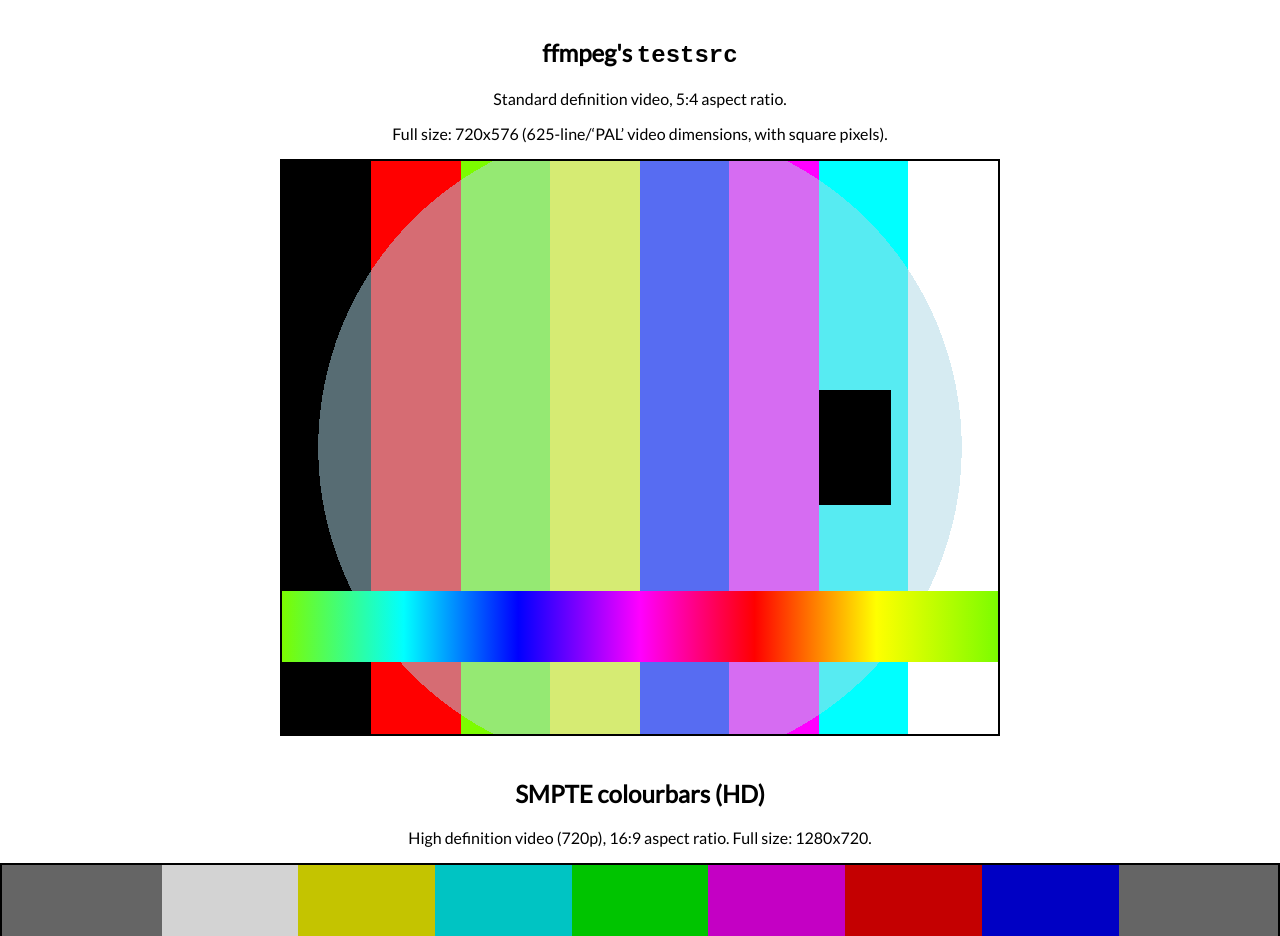
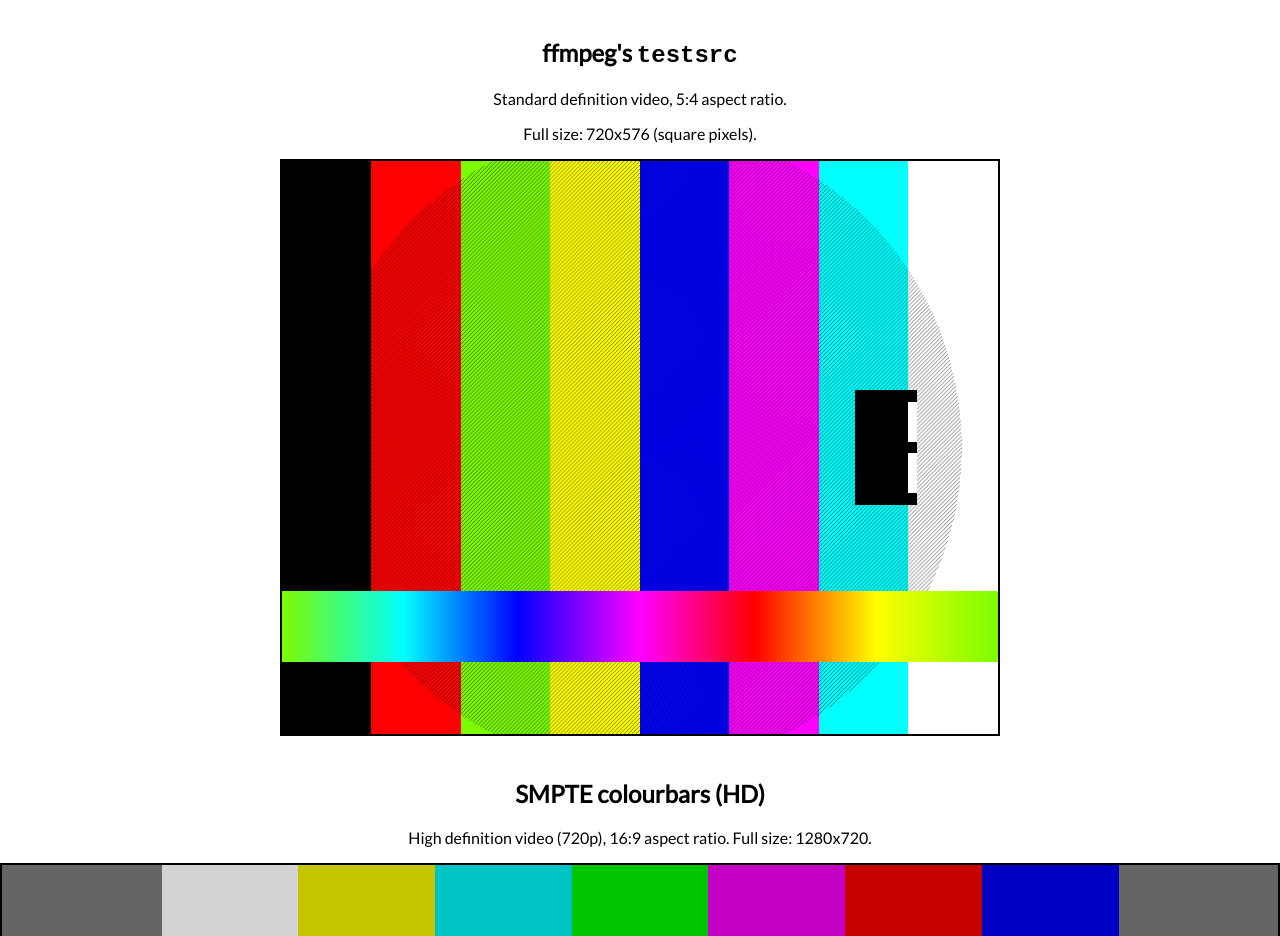
Before and after one commit to kfrn/smpte-colourbars, a website: page index.html in a window 1280 px wide. Shown: the part 1540-2476 px from the top of the page. Drawn offline with nearby package versions, Linux system fonts and the light colour scheme.

Commit message:
Countdown box; pattern added to circle

```diff
--- a/index.html
+++ b/index.html
@@ -47,7 +47,7 @@
     <div class="alt-sd">
       <h2>ffmpeg's <code>testsrc</code></h2>
       <p>Standard definition video, 5:4 aspect ratio.</p>
-      <p>Full size: 720x576 (625-line/‘PAL’ video dimensions, with square pixels).</p>
+      <p>Full size: 720x576 (square pixels).</p>
       <svg id="testsrc"
           version="1.1"
           baseProfile="full"
--- a/scripts/main.js
+++ b/scripts/main.js
@@ -111,6 +111,7 @@ function drawSMPTEColourBars (x, y, width, height) {
   })
 }
 
+
 function drawFFmpegTestsrc(x, y, width, height) {
   console.log("test")
   const svg = d3.select('#testsrc')
@@ -129,11 +130,22 @@ function drawFFmpegTestsrc(x, y, width, height) {
   })
 
   /* Circle */
+
+  g.append('pattern')
+      .attr('id', 'hash')
+      .attr('patternUnits', 'userSpaceOnUse')
+      .attr('width', 4)
+      .attr('height', 4)
+    .append('path')
+      .attr('d', 'M-1,1 l2,-2 M0,4 l4,-4 M3,5 l2,-2')
+      .attr('stroke', '#000000')
+      .attr('stroke-width', 1);
+
   g.append("circle")
       .attr("r", height / 1.78)
       .attr("cx", width / 2)
       .attr("cy", height / 2)
-      .style("fill", "lightblue")
+      .style("fill", "url(#hash)")
       .style("opacity", 0.5)
 
   /* Rainbow bar */
@@ -165,14 +177,31 @@ function drawFFmpegTestsrc(x, y, width, height) {
       .attr('height', height * 0.125)
       .attr('fill', 'url(#testsrcGrad)')
 
-  /* Black countdown square */
-  // Basic only - needs tweaking and placement adjustment
+  /* Black counting square */
+
+    // Black background
     g.append('rect')
-      .attr('x', barWidth * 6)
+        .attr('x', width * 0.8)
         .attr('y', height * 0.4)
-      .attr('width', barWidth * 0.8)
+        .attr('width', barWidth * 0.7)
         .attr('height', height * 0.2)
         .attr('fill', 'black')
+
+    // Top of '1'
+    g.append('rect')
+        .attr('x', (width * 0.8) + (barWidth * 0.6))
+        .attr('y', (height * 0.4) + (height * 0.02))
+        .attr('width', barWidth * 0.1)
+        .attr('height', height * 0.07)
+        .attr('fill', 'white')
+
+    // Bottom of '1'
+    g.append('rect')
+        .attr('x', (width * 0.8) + (barWidth * 0.6))
+        .attr('y', (height * 0.5) + (height * 0.01))
+        .attr('width', barWidth * 0.1)
+        .attr('height', height * 0.07)
+        .attr('fill', 'white')
 }
 
 
```
Lines whose indentation alone changed are shown as unchanged.
